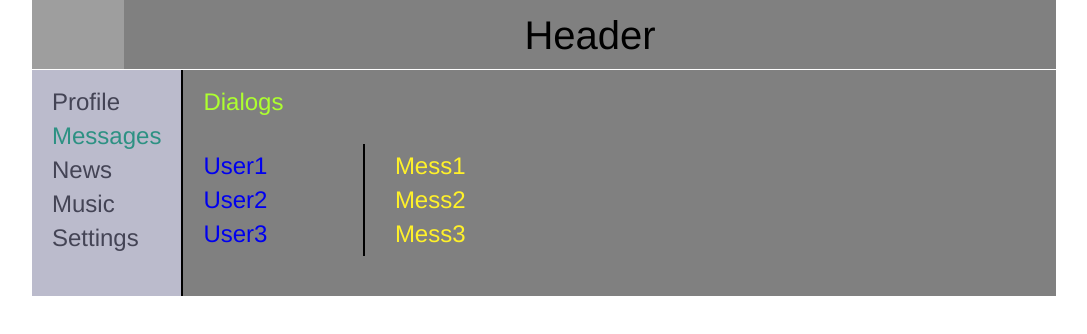
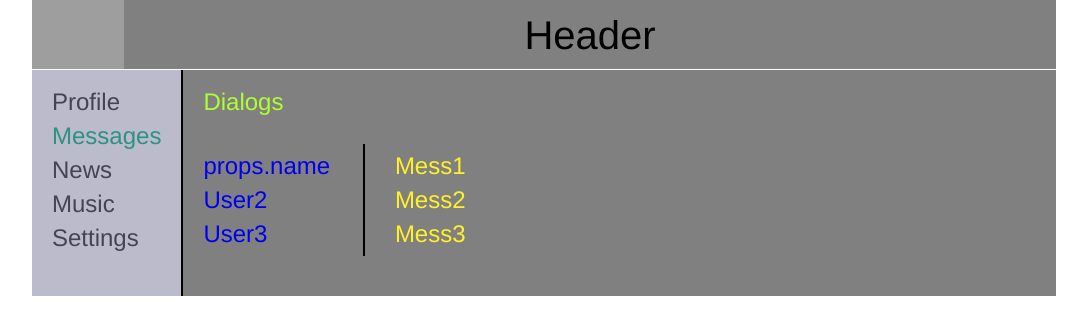
Before and after one commit to nupaT/react2021, a React (Create React App) app: page /Dialogs in a window 1280 px wide. Shown: the top 334 px of the page, without its empty margins (96-1183 px from the left). Built offline with nearby package versions, Linux system fonts and the light colour scheme; grey boxes are pictures that could not be loaded.

Commit message:
modifi: dialogs

```diff
--- a/src/components/Content/Dialogs/Dialogs.jsx
+++ b/src/components/Content/Dialogs/Dialogs.jsx
@@ -1,6 +1,14 @@
 import React from 'react';
 import { NavLink } from 'react-router-dom';
 import classes from './Dialogs.module.css';
+
+const Users = (props) => {
+  return (
+    <div className={`${classes.list} ${classes.user}`}>
+      <NavLink activeClassName={classes.active} to="/Dialogs/User1">props.name</NavLink>
+    </div>
+  );
+}
 
 const Dialogs = (props) => {
   return (
@@ -10,9 +18,7 @@ const Dialogs = (props) => {
         </div>
       <div className={classes.mainDialogs}>
         <div className={classes.users}>
-            <div className={`${classes.list} ${classes.user}`}>
-              <NavLink activeClassName={classes.active} to="/Dialogs/User1">User1</NavLink>
-            </div>
+          <Users name="user1" />
           <div className={`${classes.list} ${classes.user}`}>
             <NavLink activeClassName={classes.active} to="/Dialogs/User2">User2</NavLink>
           </div>
```
Lines whose indentation alone changed are shown as unchanged.
